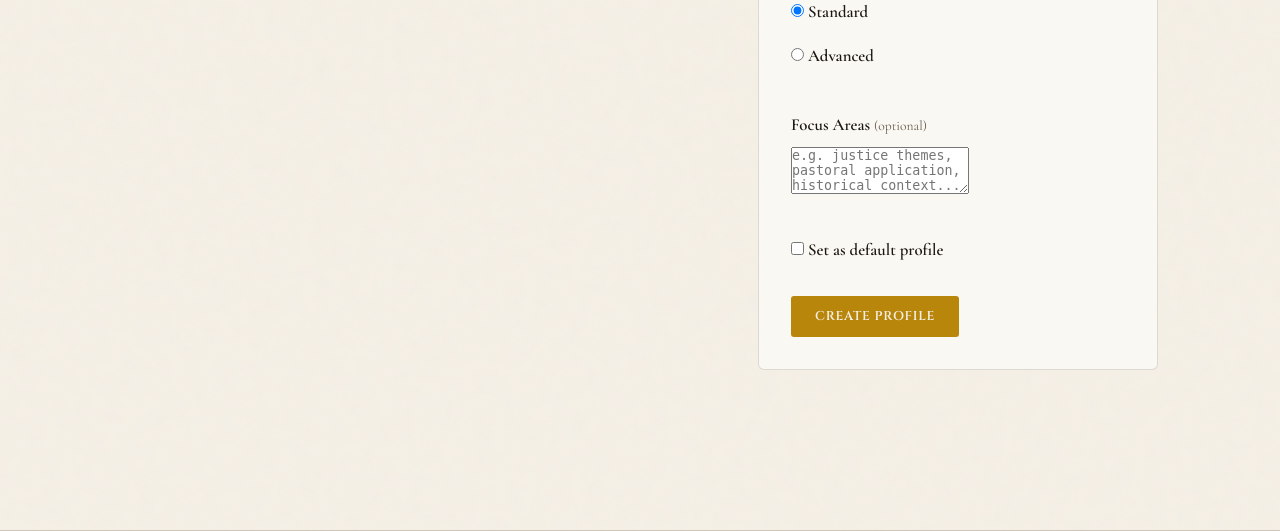
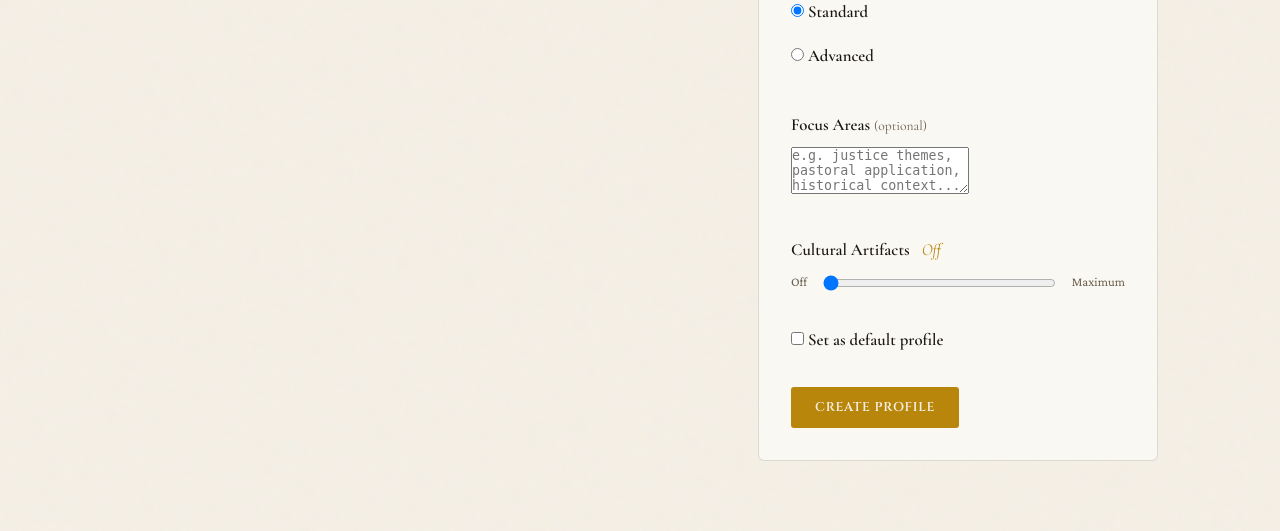
Before and after one commit to cdhtx/lectionary-engines, a Python web app: template web/templates/profiles.html in a window 1280 px wide. Shown: the part 1073-1604 px from the top of the page. Run offline with Jinja, Linux system fonts and the light colour scheme; the template is opened without the code that fills it, so the values that code supplies are empty.

Commit message:
Add cultural_artifacts_level to user profiles
Co-Authored-By: Claude Sonnet 4.6 <noreply@anthropic.com>

```diff
--- a/web/database.py
+++ b/web/database.py
@@ -63,6 +63,9 @@ def init_db():
         ]:
             add_column_if_missing("studies", col, typ)
 
+        # User profiles table migrations
+        add_column_if_missing("user_profiles", "cultural_artifacts_level", "INTEGER DEFAULT 0")
+
         # Users table migrations
         add_column_if_missing("users", "is_active", "BOOLEAN DEFAULT 1")
 
--- a/web/models.py
+++ b/web/models.py
@@ -125,6 +125,7 @@ class UserProfile(Base):
     tone_level = Column(Integer, default=5, nullable=False)  # 0-8 scale (0=academic, 8=devotional)
     language_complexity = Column(String(20), default='standard', nullable=False)  # 'accessible', 'standard', 'advanced'
     focus_areas = Column(Text)  # Free text, user-specified (nullable)
+    cultural_artifacts_level = Column(Integer, default=0, nullable=False)  # 0-10 scale (0=off, 10=maximum)
 
     # Metadata
     is_default = Column(Boolean, default=False, nullable=False)  # Only one profile can be default
@@ -152,6 +153,7 @@ class UserProfile(Base):
             'tone_level': self.tone_level,
             'language_complexity': self.language_complexity,
             'focus_areas': self.focus_areas,
+            'cultural_artifacts_level': self.cultural_artifacts_level,
             'is_default': self.is_default,
             'created_at': self.created_at.isoformat() if self.created_at else None,
             'updated_at': self.updated_at.isoformat() if self.updated_at else None,
@@ -165,6 +167,7 @@ class UserProfile(Base):
             tone_level=self.tone_level,
             language_complexity=self.language_complexity,
             focus_areas=self.focus_areas,
+            cultural_artifacts_level=self.cultural_artifacts_level,
         )
 
 
--- a/web/routes/profiles.py
+++ b/web/routes/profiles.py
@@ -22,6 +22,7 @@ class ProfileCreate(BaseModel):
     tone_level: int = Field(default=5, ge=0, le=8)
     language_complexity: str = Field(default='standard', pattern='^(accessible|standard|advanced)$')
     focus_areas: Optional[str] = None
+    cultural_artifacts_level: int = Field(default=0, ge=0, le=10)
     is_default: bool = False
 
 
@@ -33,6 +34,7 @@ class ProfileUpdate(BaseModel):
     tone_level: Optional[int] = Field(None, ge=0, le=8)
     language_complexity: Optional[str] = Field(None, pattern='^(accessible|standard|advanced)$')
     focus_areas: Optional[str] = None
+    cultural_artifacts_level: Optional[int] = Field(None, ge=0, le=10)
     is_default: Optional[bool] = None
 
 
@@ -120,6 +122,7 @@ async def create_profile(profile_data: ProfileCreate, db: Session = Depends(get_
         tone_level=profile_data.tone_level,
         language_complexity=profile_data.language_complexity,
         focus_areas=profile_data.focus_areas,
+        cultural_artifacts_level=profile_data.cultural_artifacts_level,
         is_default=profile_data.is_default,
     )
 
--- a/web/templates/profiles.html
+++ b/web/templates/profiles.html
@@ -48,6 +48,10 @@
                         <div class="profile-setting">
                             <span class="profile-setting__label">Language</span>
                             <span class="profile-setting__value">{{ profile.language_complexity | title }}</span>
+                        </div>
+                        <div class="profile-setting">
+                            <span class="profile-setting__label">Artifacts</span>
+                            <span class="profile-setting__value">{% if profile.cultural_artifacts_level == 0 %}Off{% else %}{{ profile.cultural_artifacts_level }}/10{% endif %}</span>
                         </div>
                         {% if profile.focus_areas %}
                         <div class="profile-setting profile-setting--full">
@@ -109,6 +113,15 @@
                 <div class="form-group">
                     <label for="focus_areas">Focus Areas <span class="optional">(optional)</span></label>
                     <textarea id="focus_areas" name="focus_areas" rows="3" placeholder="e.g. justice themes, pastoral application, historical context..."></textarea>
+                </div>
+
+                <div class="form-group">
+                    <label for="cultural_artifacts_level">Cultural Artifacts <span class="tone-desc" id="artifacts-desc">Off</span></label>
+                    <div class="tone-slider-wrap">
+                        <span class="tone-end">Off</span>
+                        <input type="range" id="cultural_artifacts_level" name="cultural_artifacts_level" min="0" max="10" value="0" oninput="updateArtifactsLabel(this.value, 'artifacts-desc')">
+                        <span class="tone-end">Maximum</span>
+                    </div>
                 </div>
 
                 <div class="form-group form-group--checkbox">
@@ -179,6 +192,15 @@
                 <textarea id="edit-focus" name="focus_areas" rows="3"></textarea>
             </div>
 
+            <div class="form-group">
+                <label for="edit-artifacts">Cultural Artifacts <span class="tone-desc" id="edit-artifacts-desc">Off</span></label>
+                <div class="tone-slider-wrap">
+                    <span class="tone-end">Off</span>
+                    <input type="range" id="edit-artifacts" name="cultural_artifacts_level" min="0" max="10" value="0" oninput="updateArtifactsLabel(this.value, 'edit-artifacts-desc')">
+                    <span class="tone-end">Maximum</span>
+                </div>
+            </div>
+
             <div class="form-group form-group--checkbox">
                 <label class="checkbox-label">
                     <input type="checkbox" id="edit-is-default" name="is_default">
@@ -209,6 +231,11 @@ function updateEditToneLabel(val) {
     document.getElementById('edit-tone-desc').textContent = TONE_LABELS[val];
 }
 
+function updateArtifactsLabel(val, descId) {
+    const labels = ['Off', '1', '2', '3', '4', '5 — Moderate', '6', '7', '8', '9', 'Maximum'];
+    document.getElementById(descId).textContent = labels[val];
+}
+
 // Create profile
 document.getElementById('create-form').addEventListener('submit', async function(e) {
     e.preventDefault();
@@ -223,6 +250,7 @@ document.getElementById('create-form').addEventListener('submit', async function
         tone_level: parseInt(form.tone_level.value),
         language_complexity: form.language_complexity.value,
         focus_areas: form.focus_areas.value.trim() || null,
+        cultural_artifacts_level: parseInt(form.cultural_artifacts_level.value),
         is_default: form.is_default.checked,
     };
 
@@ -251,8 +279,10 @@ async function openEditModal(id) {
     document.getElementById('edit-description').value = p.description || '';
     document.getElementById('edit-focus').value = p.focus_areas || '';
     document.getElementById('edit-tone').value = p.tone_level;
+    document.getElementById('edit-artifacts').value = p.cultural_artifacts_level || 0;
     document.getElementById('edit-is-default').checked = p.is_default;
     updateEditToneLabel(p.tone_level);
+    updateArtifactsLabel(p.cultural_artifacts_level || 0, 'edit-artifacts-desc');
 
     document.querySelectorAll('input[name="edit_study_length"]').forEach(r => {
         r.checked = r.value === p.study_length;
@@ -283,6 +313,7 @@ document.getElementById('edit-form').addEventListener('submit', async function(e
         tone_level: parseInt(form.tone_level.value),
         language_complexity: form.edit_language_complexity.value,
         focus_areas: form.focus_areas.value.trim() || null,
+        cultural_artifacts_level: parseInt(form.cultural_artifacts_level.value),
         is_default: form.is_default.checked,
     };
 
```
